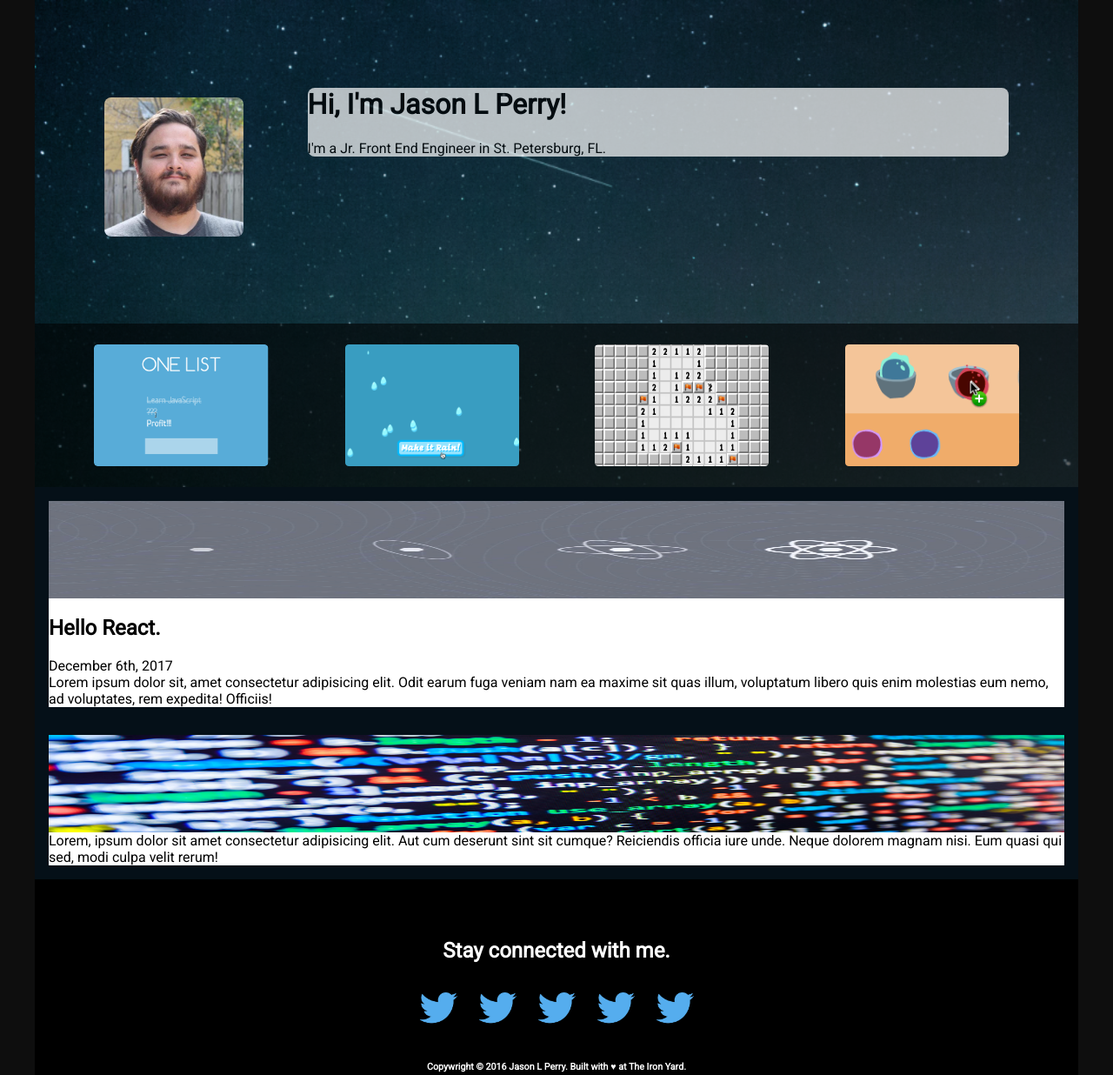
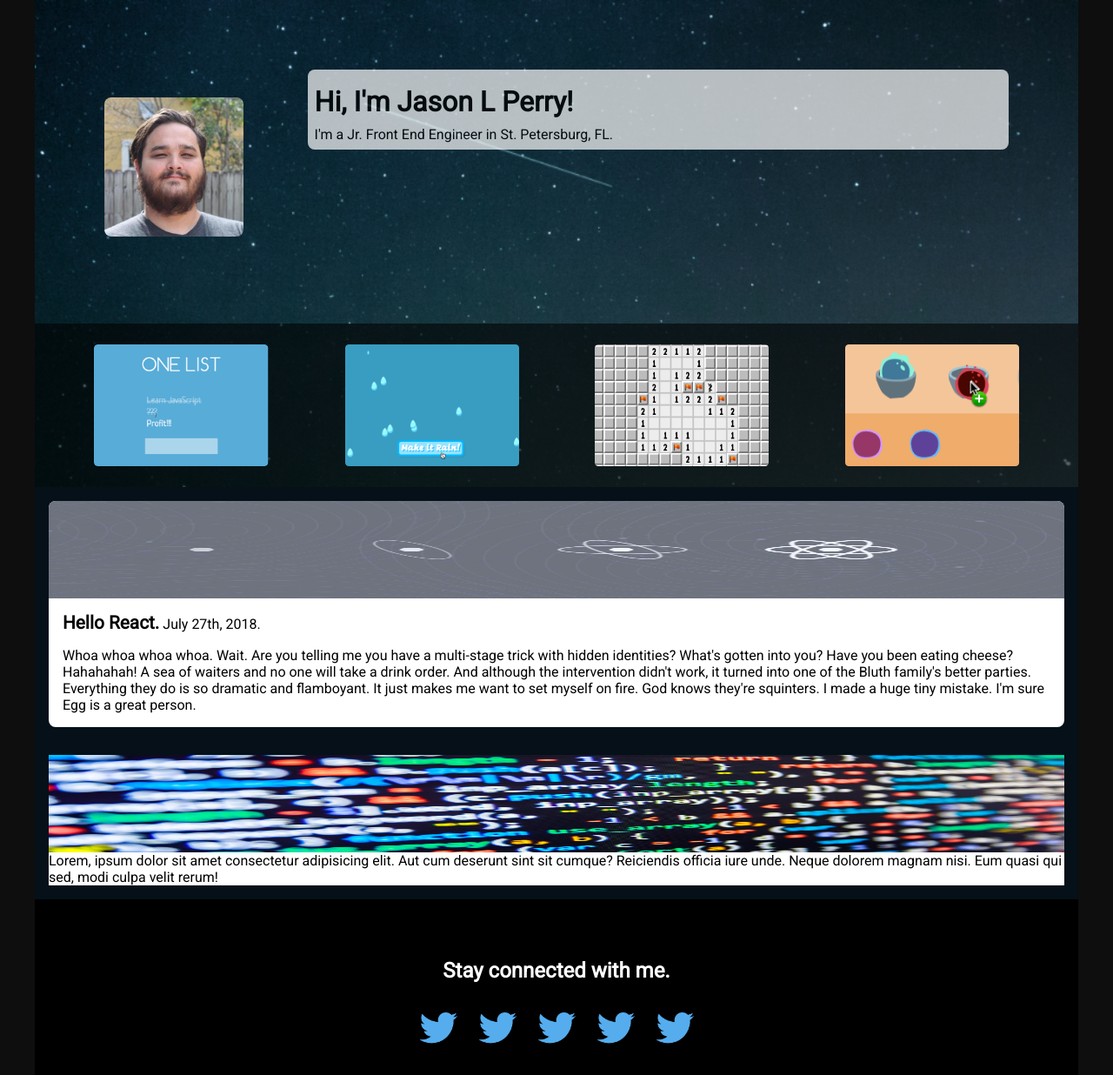
Before and after one commit to DRibeiro1124/weekend-portfolio, a website: page public/index.html in a window 1280 px wide. Shown: the top 1236 px of the page at 87% size. Drawn offline with Linux system fonts and the light colour scheme.

Commit message:
added react box

```diff
--- a/public/index.html
+++ b/public/index.html
@@ -37,10 +37,10 @@
 
     <div class="element-three">
       <img src="./images/react.png" alt="React">
-      <h2>Hello React.</h2>
-      <span>December 6th, 2017</span>
-      <span>Lorem ipsum dolor sit, amet consectetur adipisicing elit. Odit earum fuga veniam nam ea maxime sit quas illum, voluptatum
-        libero quis enim molestias eum nemo, ad voluptates, rem expedita! Officiis!</span>
+      <div class="element-three-text">
+        <p><b>Hello React.</b> July 27th, 2018.</p>
+        <span>Whoa whoa whoa whoa. Wait. Are you telling me you have a multi-stage trick with hidden identities? What's gotten into you? Have you been eating cheese? Hahahahah! A sea of waiters and no one will take a drink order. And although the intervention didn't work, it turned into one of the Bluth family's better parties. Everything they do is so dramatic and flamboyant. It just makes me want to set myself on fire. God knows they're squinters. I made a huge tiny mistake. I'm sure Egg is a great person.</span>
+      </div>
     </div>
 
     <div class="element-four">
@@ -59,7 +59,7 @@
     </div>
 
     <div class="footer">
-      <h6>Copywright © 2016 Jason L Perry. Built with ♥︎ at The Iron Yard.</h6>
+      <h6>Copyright &copy; 2016 Jason L Perry. Built with &hearts; at The Iron Yard.</h6>
     </div>
   </main>
 </body>
--- a/public/screen.css
+++ b/public/screen.css
@@ -57,6 +57,12 @@ flex: 1;
   background-color: #fff;
   border-radius: 0.5em;
   margin: 0;
+  padding: 0.5em;
+}
+
+.text-bubble h1 {
+  margin: 0;
+  padding: 0.3em 0;
 }
 
 /* .triangle img {
@@ -85,12 +91,23 @@ flex: 1;
  color: black;
  background-color: white;
  margin: 1em;
+ border-radius: 0.5em;
 }
 
 .element-three img {
+  border-radius: 0.5em 0.5em 0 0;
   height: 7em;
   width: 100%;
 }
+
+.element-three-text p b {
+  font-size: 130%;
+}
+
+.element-three-text {
+  padding: 0 0 1em 1em;
+}
+
 
 .element-four {
   display: flex;
```
